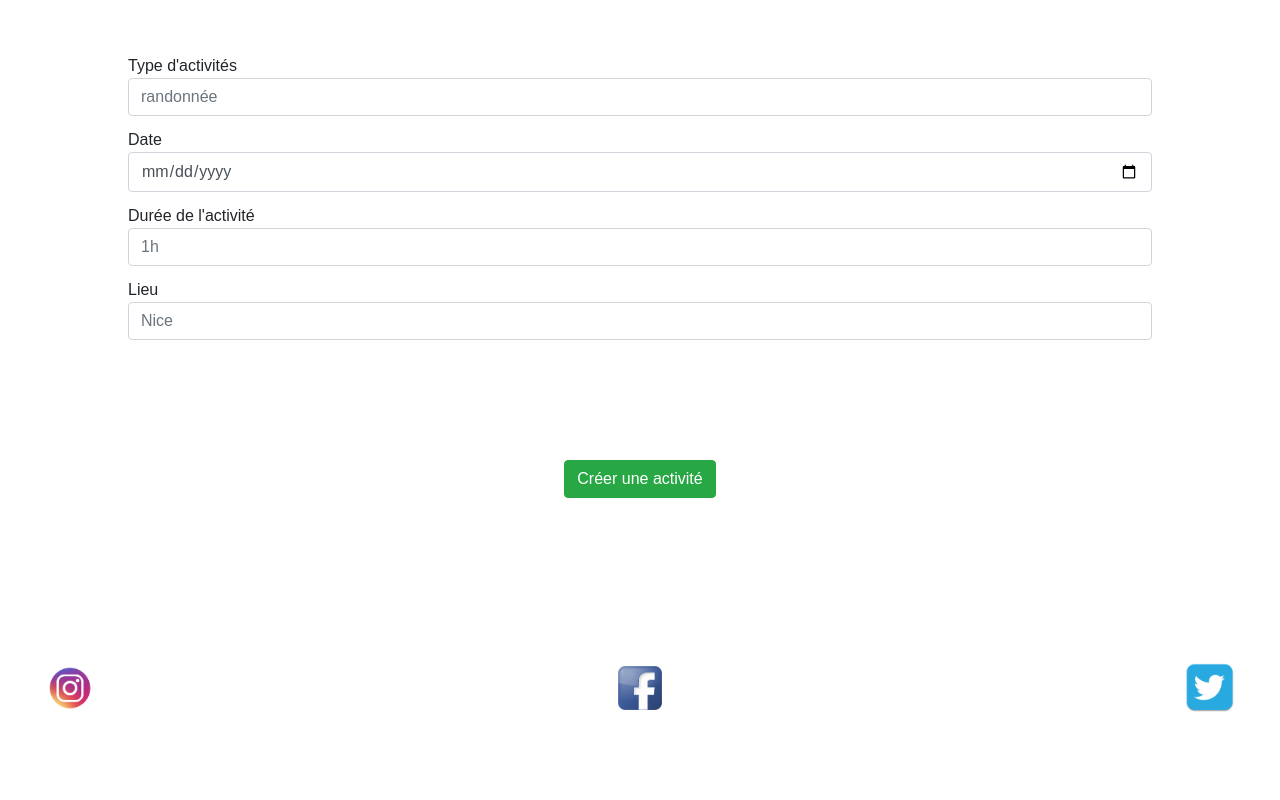
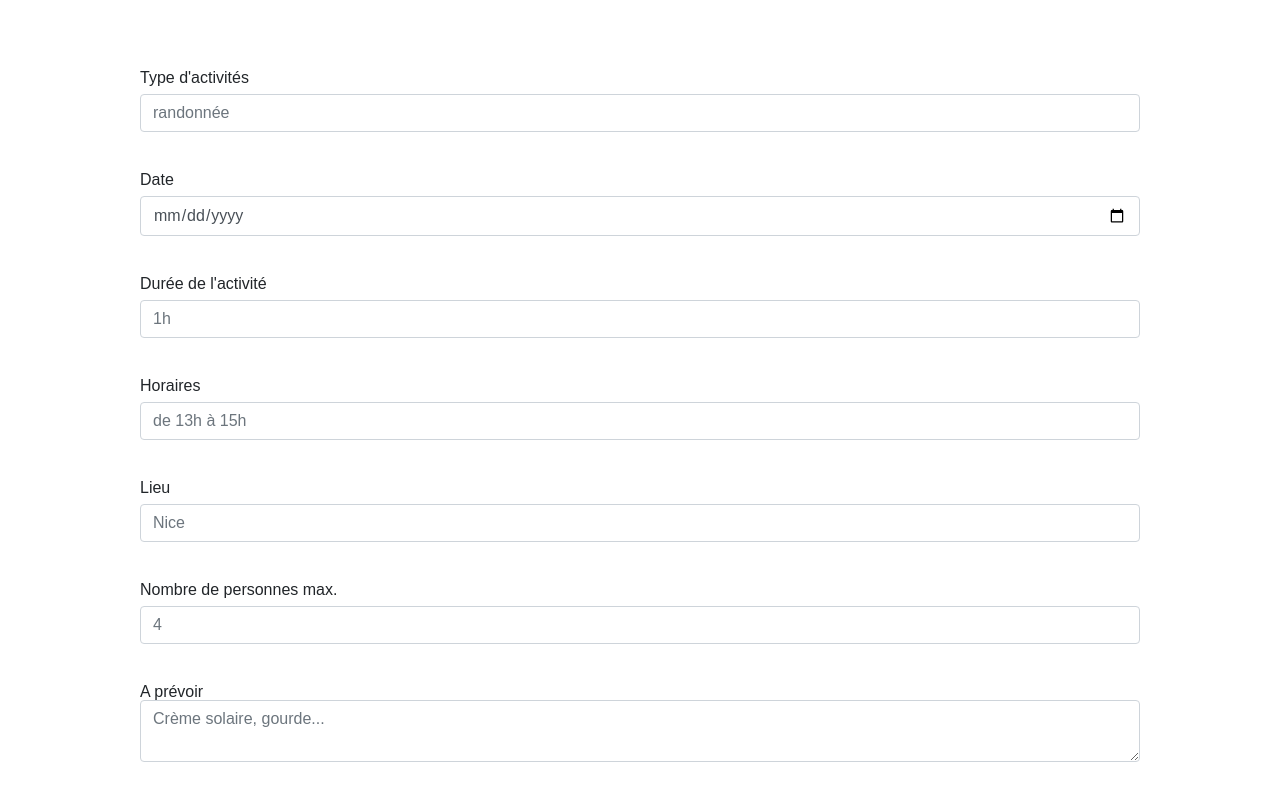
Before and after one commit to francois-michaut/familyTrip-front, a React app: page /Activity in a window 1280 px wide. Shown: the part 280-1080 px from the top of the page. Before the commit the page ends 1043 px from the top, so only its background shows below. Built offline with nearby package versions, Linux system fonts and the light colour scheme.

Commit message:
Page activity ok

```diff
--- a/src/components/Activity/activity.scss
+++ b/src/components/Activity/activity.scss
@@ -25,7 +25,7 @@
     padding:20px 0 ;
 
     input {
-      margin-top: 4px;
+      margin-top: 8px;
     }
     &__button {
       text-align: center;
@@ -34,3 +34,6 @@
     }
   }
 }
+.mb-3 {
+  padding: 12px;
+}
--- a/src/components/Activity/index.js
+++ b/src/components/Activity/index.js
@@ -20,8 +20,20 @@
           <input type="text" className="form-control" id="activity-type" placeholder="1h" />
         </div>
         <div className="mb-3">
+          <label htmlFor="activity-type" className="form-label">Horaires</label>
+          <input type="text" className="form-control" id="activity-type" placeholder="de 13h à 15h" />
+        </div>
+        <div className="mb-3">
           <label htmlFor="activity-type" className="form-label">Lieu</label>
-          <input type="lieu" className="form-control" id="activity-type" placeholder="Nice" />
+          <input type="text" className="form-control" id="activity-type" placeholder="Nice" />
+        </div>
+        <div className="mb-3">
+          <label htmlFor="activity-type" className="form-label">Nombre de personnes max.</label>
+          <input type="number" className="form-control" id="activity-type" placeholder="4" />
+        </div>
+        <div className="mb-3">
+          <label htmlFor="activity-type" className="form-label">A prévoir</label>
+          <textarea type="text" className="form-control" id="activity-type" placeholder="Crème solaire, gourde..." />
         </div>
         <div className="activity__form__button">
           <button type="button" className="btn btn-success">Créer une activité</button>
--- a/src/components/Header/index.js
+++ b/src/components/Header/index.js
@@ -36,7 +36,7 @@
                 <a className="nav-link " aria-current="page" href="/">Accueil</a>
               </li>
               <li className="nav-item">
-                <a className="nav-link " aria-current="page" href="/Acitvity">Activités</a>
+                <a className="nav-link " aria-current="page" href="/Activity">Activités</a>
               </li>
               <li className="nav-item">
                 <a className="nav-link " href="/Shopping">Shopping</a>
--- a/src/components/Home/index.js
+++ b/src/components/Home/index.js
@@ -4,6 +4,7 @@
 import Footer from '../Footer';
 import Header from '../Header';
 import MainPage from '../MainPage';
+import Shopping from '../Shopping';
 import './styles.css';
 
 // == Composant
@@ -14,8 +15,8 @@
       <Routes>
         <Route path="/" element={<MainPage />} />
         <Route path="/Activity" element={<Activity />} />
-        {/* <Route path="/Shopping" element={<Shopping />} />
-        <Route path="/Remember" element={<Remember />} />
+        <Route path="/Shopping" element={<Shopping />} />
+        {/* <Route path="/Remember" element={<Remember />} />
         <Route path="/Tribe" element={<Tribe />} /> */}
       </Routes>
       <Footer />
--- /dev/null
+++ b/src/components/Shopping/index.js
@@ -0,0 +1,14 @@
+// Import
+import './shopping.scss';
+
+// Composant
+function Shopping() {
+  return (
+    <main>
+      <h2>Salut</h2>
+    </main>
+  );
+}
+
+// Export
+export default Shopping;
```
Also changed, not shown: src/components/Shopping/shopping.scss (added).
